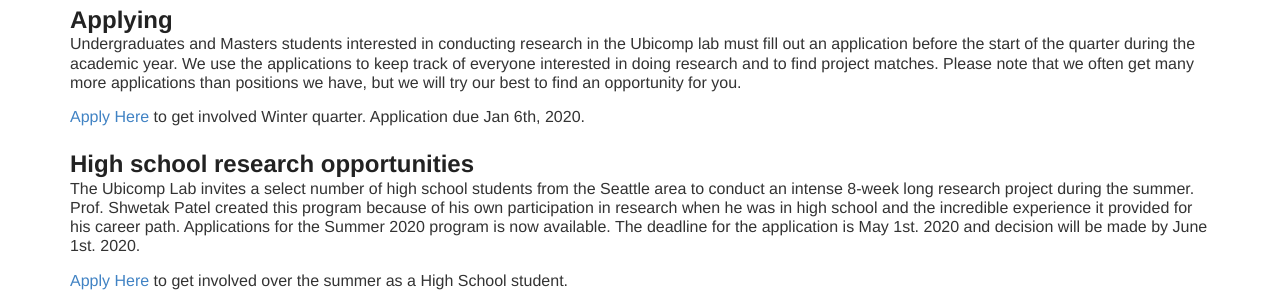
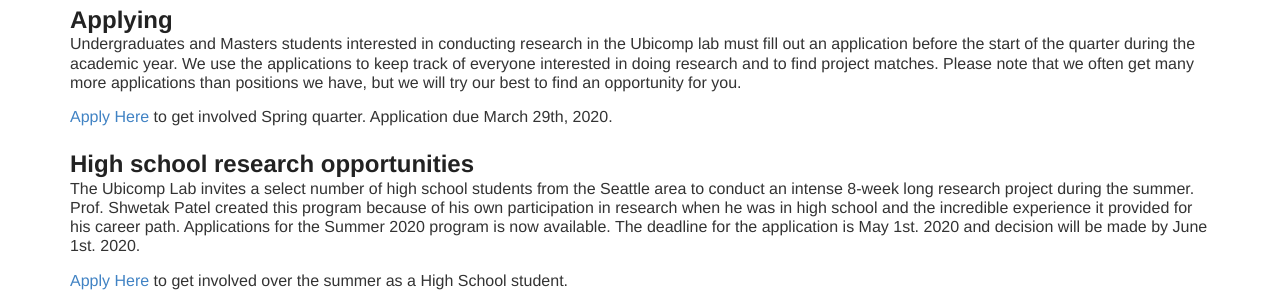
Before and after one commit to ubicomplab/ubicomplab.github.io, a Jekyll site: the page built from get_involved/index.md, in a window 1280 px wide. Shown: the part 533-833 px from the top of the page. Built offline with Jekyll 4.4.1, drawn with Linux system fonts in a browser that asks for light colours; some web fonts are replaced.

```diff
--- a/get_involved/index.md
+++ b/get_involved/index.md
@@ -15,7 +15,7 @@
 ## Applying
 Undergraduates and Masters students interested in conducting research in the Ubicomp lab must fill out an application before the start of the quarter during the academic year. We use the applications to keep track of everyone interested in doing research and to find project matches. Please note that we often get many more applications than positions we have, but we will try our best to find an opportunity for you.
 
-<a href="https://www.surveygizmo.com/s3/5314918/UbiComp-Lab-Research-Application-Winter-2020">Apply Here</a> to get involved Winter quarter. Application due Jan 6th, 2020.
+<a href="https://www.surveygizmo.com/s3/5426251/UbiComp-Lab-Research-Application-Spring-2020">Apply Here</a> to get involved Spring quarter. Application due March 29th, 2020.
 
 
 ## High school research opportunities
```
